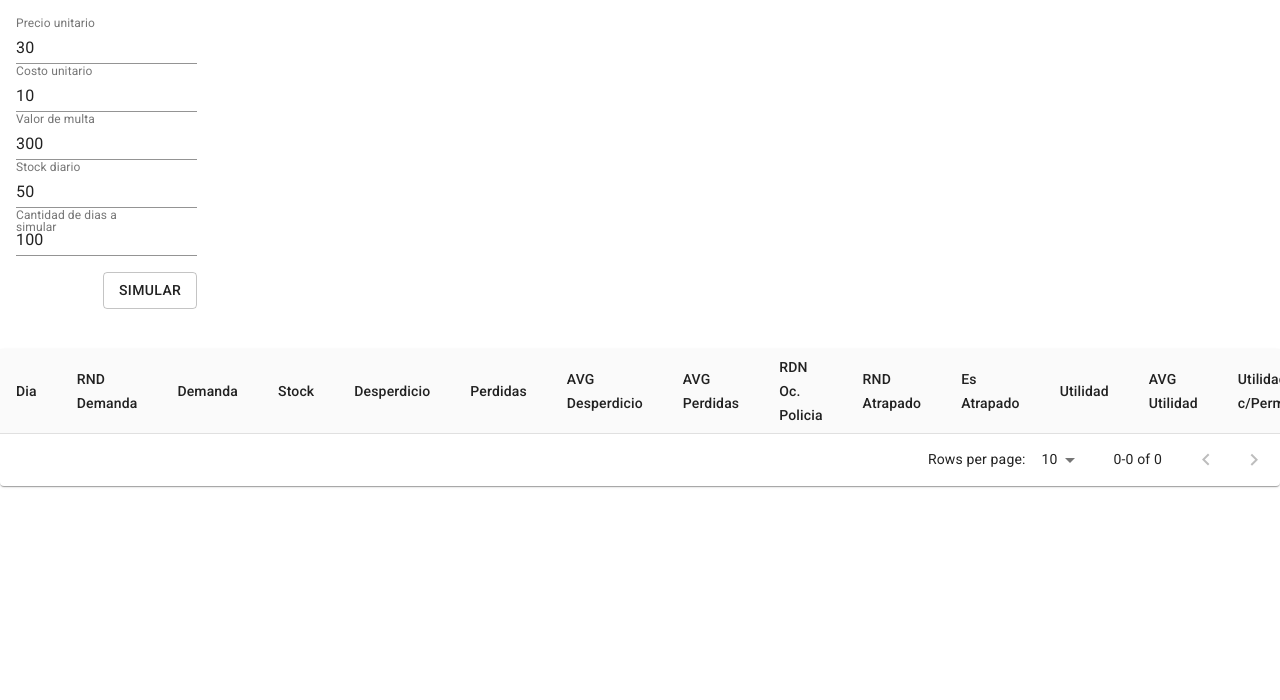
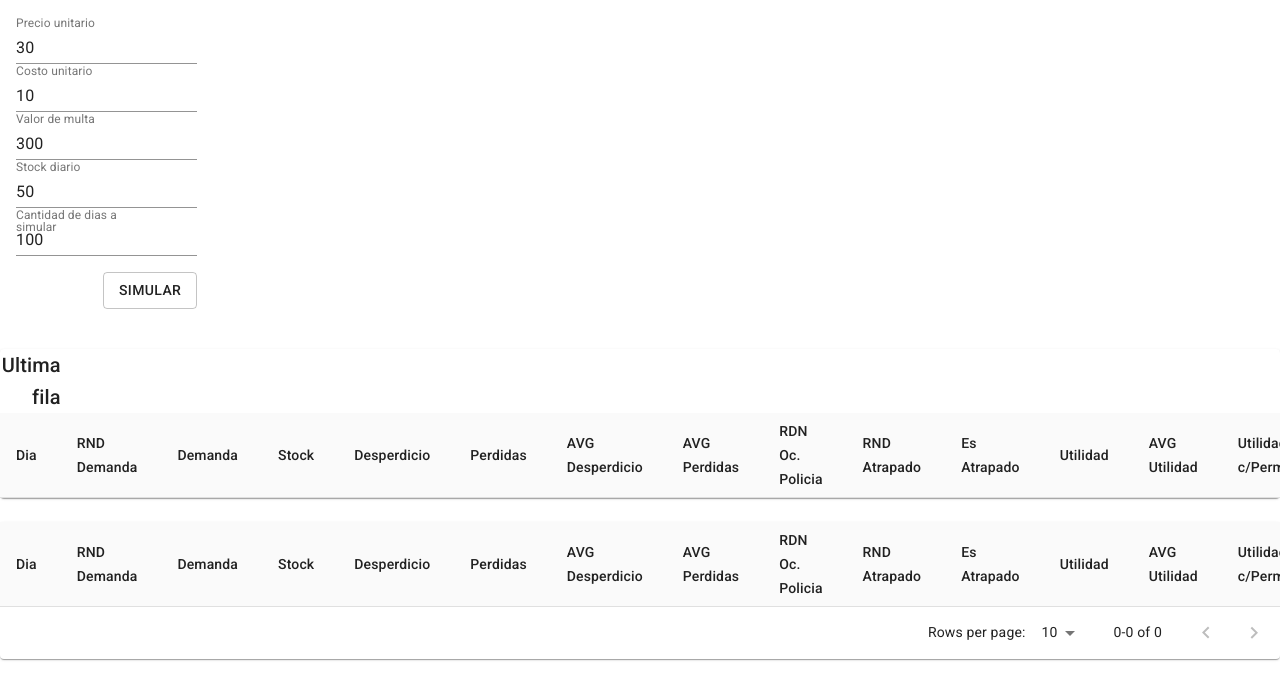
Before and after one commit to juanpsenn/sim-examen-final-2021, a React (Create React App) app: page / in a window 1280 px wide. Shown: the top 700 px of the page. Built offline with nearby package versions, Linux system fonts and the light colour scheme.

Commit message:
added last row table and page reset bug fixed when clicking on SIMULAR

```diff
--- a/src/App.js
+++ b/src/App.js
@@ -1,4 +1,4 @@
-import React from 'react';
+import React, {useEffect, useState} from 'react';
 import Simulation from "./components/Simulation";
 import {Box, Grid} from "@material-ui/core";
 import Form from "./components/Form";
@@ -8,6 +8,16 @@ import Chart from "./components/Chart";
 
 export default function App() {
     const {rows, results, simulate} = useSimulation();
+    const [reset, setReset] = useState(false);
+
+    const handleClickSimulate = (data) => {
+        setReset(true);
+        simulate(data);
+    };
+
+    useEffect(() => {
+        reset && setReset(false);
+    }, [reset])
 
     return (
         <>
@@ -17,7 +27,7 @@ export default function App() {
                 <Grid item xs={12} lg={2}>
                     <Box my={2}>
                         <Form
-                            handleSubmit={simulate}
+                            handleSubmit={handleClickSimulate}
                         />
                     </Box>
                 </Grid>
@@ -56,9 +66,16 @@ export default function App() {
                 <Grid item xs={12}>
                     <Box my={3} mx={"auto"}>
                         <Simulation
-                            rows={rows}
+                            title={"Ultima fila"}
+                            rows={rows.slice(-1)}
                         />
-                    </Box>
+                    </Box> <Box my={3} mx={"auto"}>
+                    <Simulation
+                        rows={rows}
+                        reset={reset}
+                        pagination
+                    />
+                </Box>
                 </Grid>
             </Grid>
         </>
--- a/src/components/Simulation/index.jsx
+++ b/src/components/Simulation/index.jsx
@@ -1,4 +1,4 @@
-import React from 'react';
+import React, {useEffect} from 'react';
 import Table from "@material-ui/core/Table";
 import TableHead from "@material-ui/core/TableHead";
 import TableRow from "@material-ui/core/TableRow";
@@ -6,7 +6,7 @@ import TableCell from "@material-ui/core/TableCell";
 import TableBody from "@material-ui/core/TableBody";
 import {makeStyles} from "@material-ui/core/styles";
 import {header} from "./data";
-import {Paper, TableContainer, TablePagination} from "@material-ui/core";
+import {Paper, TableContainer, TablePagination, Typography} from "@material-ui/core";
 
 const useStyles = makeStyles({
     table: {
@@ -15,7 +15,7 @@ const useStyles = makeStyles({
 });
 
 
-const Simulation = ({rows}) => {
+const Simulation = ({rows, title, pagination, reset}) => {
     const [page, setPage] = React.useState(0);
     const [rowsPerPage, setRowsPerPage] = React.useState(10);
 
@@ -30,6 +30,10 @@ const Simulation = ({rows}) => {
 
     const classes = useStyles();
 
+    useEffect(() => {
+        reset && setPage(0);
+    }, [reset]);
+
     return (
         <Paper>
             <TableContainer className={classes.table}>
@@ -38,6 +42,12 @@ const Simulation = ({rows}) => {
                     size={"small"}
                 >
                     <TableHead>
+                        {
+                            title &&
+                            <Typography variant="h6" id="tableTitle" align={"right"}>
+                                {title}
+                            </Typography>
+                        }
                         <TableRow>
                             {header.map((c, index) =>
                                 <TableCell key={index}>
@@ -60,6 +70,8 @@ const Simulation = ({rows}) => {
                     </TableBody>
                 </Table>
             </TableContainer>
+            {
+                pagination &&
                 <TablePagination
                     rowsPerPageOptions={[10, 25, 100]}
                     component="div"
@@ -69,6 +81,7 @@ const Simulation = ({rows}) => {
                     onChangePage={handleChangePage}
                     onChangeRowsPerPage={handleChangeRowsPerPage}
                 />
+            }
         </Paper>
     );
 };
--- a/src/hooks/useSimulation.js
+++ b/src/hooks/useSimulation.js
@@ -4,6 +4,7 @@ import {getSimulation} from "../utils/events";
 const useSimulation = () => {
     const [rows, setRows] = useState([]);
     const [results, setResults] = useState([]);
+
     const simulate = ({unitPrice, unitCost, penaltyAmount, dailyStock, simulationDays}) => {
         setRows(getSimulation({
             initPrice: unitPrice,
@@ -11,8 +12,9 @@ const useSimulation = () => {
             initPenalty: penaltyAmount,
             initStock: dailyStock,
             simulationDays
-        }))
+        }));
     }
+
     useEffect(() => {
         if (rows.length > 0) {
             const last = rows.slice(-1).pop();
--- a/src/utils/events.js
+++ b/src/utils/events.js
@@ -54,7 +54,7 @@ export function getSimulation({initPrice, initCost, initPenalty, initStock, simu
     let rows = [[1, randDemand, demand, dailyStock, dailyWaste, dailySalesLost, dailyWasteAcumulator, dailySalesLostAcumulator,
         randPoliceOcurrance, randPolice, isCaught ? 'SI' : 'NO', dailyUtility, dailyUtilityAcumulator, dailyUtilityWithPermission, dailyUtilityWithPermissionAcumulator]]
 
-    for (let i = 2; i <= simulationDays - 1; i++) {
+    for (let i = 2; i <= simulationDays; i++) {
 
         randDemand = uniform(0, 1);
         demand = getDemand(randDemand);
```
Lines whose indentation alone changed are shown as unchanged.
